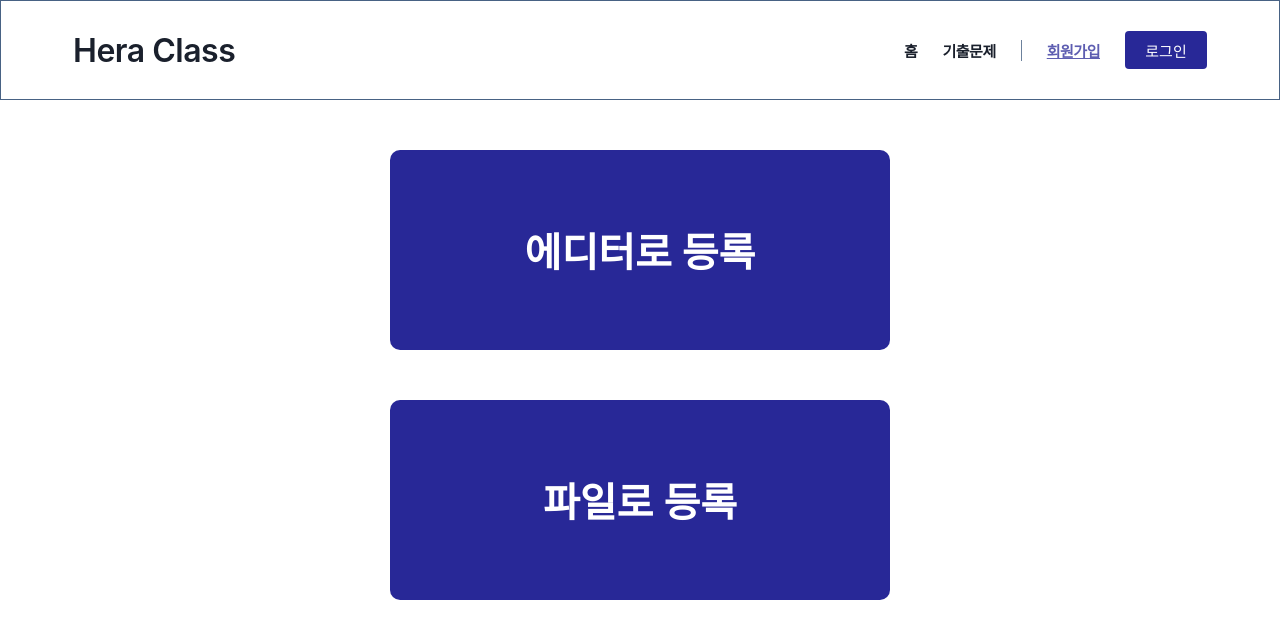
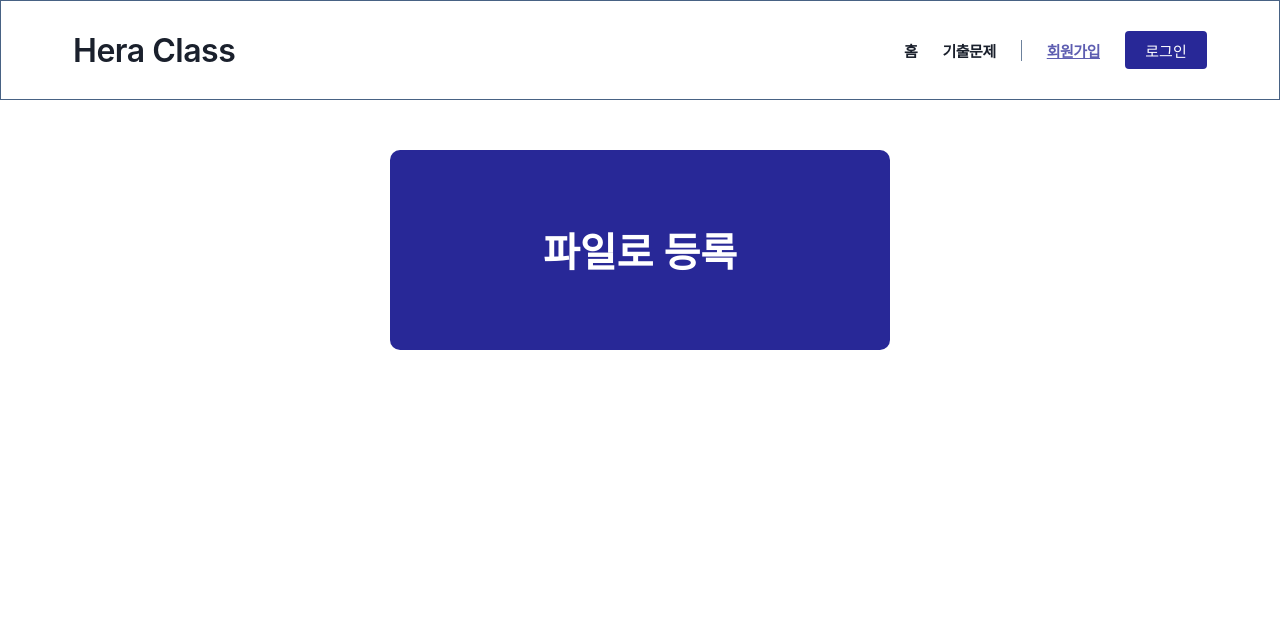
Before and after one commit to THE-HERA-CLASS/HC-frontend, a React (Create React App) app: page /adminpages in a window 1280 px wide. Shown: the top 638 px of the page. Built offline with nearby package versions, Linux system fonts and the light colour scheme; no server answers.

Commit message:
[Comment] 미완성 기능 주석처리, 설명

```diff
--- a/src/pages/AdminPage.jsx
+++ b/src/pages/AdminPage.jsx
@@ -29,11 +29,12 @@ function AdminPage() {
 
   return (
     <AdminLayout>
-      <CustomBtn width='500px' height='200px' _borderradius='10px' bc='#282897' onClick={goParsingEditor}>
+      {/* 아직 미완성 */}
+      {/* <CustomBtn width='500px' height='200px' _borderradius='10px' bc='#282897' onClick={goParsingEditor}>
         <CustomText fontSize='2.5rem' fontWeight='700' color='#fff'>
           에디터로 등록
         </CustomText>
-      </CustomBtn>
+      </CustomBtn> */}
       <CustomBtn width='500px' height='200px' _borderradius='10px' bc='#282897' onClick={openModalHandler}>
         <CustomText fontSize='2.5rem' fontWeight='700' color='#fff'>
           파일로 등록
```
